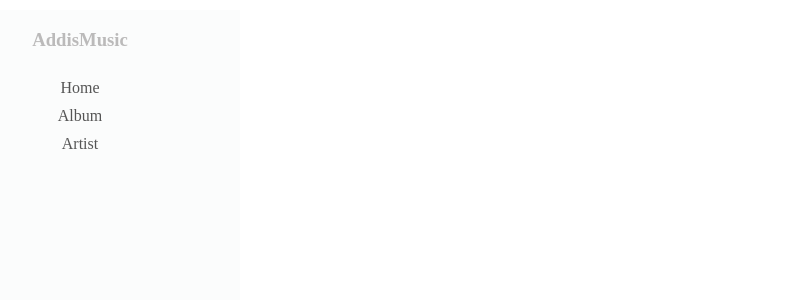
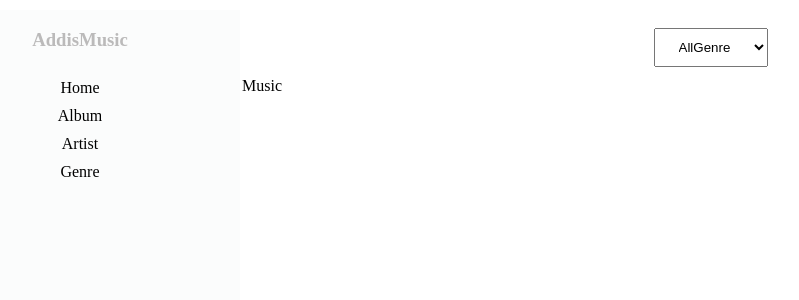
Before and after one commit to atsed27/Addis-Todo, a React (Create React App) app in the folder client/: page /genre in a window 1280 px wide. Shown: the top 300 px of the page, without its empty margins (88-887 px from the left). Built offline with nearby package versions, Linux system fonts and the light colour scheme.

Commit message:
gnere ui is done

```diff
--- a/client/src/App.tsx
+++ b/client/src/App.tsx
@@ -9,6 +9,7 @@ import Artist from './page/Artist';
 import AlbumDetail from './page/AlbumDetail';
 import ArtistDetail from './page/ArtistDetail';
 import AddSong from './page/AddSong';
+import Genre from './page/Genre';
 
 const Container = styled.div`
   display: grid;
@@ -38,14 +39,13 @@ const Wrapper4 = styled.div`
 function App() {
   return (
     <Container>
+      <BrowserRouter>
         <Wrapper>
           <SideBar />
         </Wrapper>
-
         <Wrapper2>
           <Wrapper3>
             <Wrapper4>
-            <BrowserRouter>
               {/** Mobile view */}
               <MobileMenu>
                 <NavBar />
@@ -59,12 +59,13 @@ function App() {
                   <Route path="/album/:id" element={<AlbumDetail />} />
                   <Route path="/artist/:id" element={<ArtistDetail />} />
                   <Route path="/new" element={<AddSong />} />
+                  <Route path="/genre" element={<Genre />} />
                 </Route>
               </Routes>
-            </BrowserRouter>
             </Wrapper4>
           </Wrapper3>
         </Wrapper2>
+      </BrowserRouter>
     </Container>
   );
 }
--- a/client/src/components/NavBar.tsx
+++ b/client/src/components/NavBar.tsx
@@ -32,7 +32,9 @@ function NavBar() {
           <Link to="/artist">Artist</Link>
         </Title>
         <Title>
-          <Link to="/gener">Gener</Link>
+          <Link style={{ textDecoration: 'none', color: 'black' }} to="/genre">
+            Genre
+          </Link>
         </Title>
       </Wrapper>
     </Container>
--- a/client/src/components/sideBar/SideBar.tsx
+++ b/client/src/components/sideBar/SideBar.tsx
@@ -1,5 +1,6 @@
 import React from 'react';
 import styled from '@emotion/styled';
+import { Link } from 'react-router-dom';
 
 const Container = styled.div`
   height: calc(100vh - 0px);
@@ -54,11 +55,37 @@ function SideBar() {
         <SideBarMenu>
           <SideBarTitle>AddisMusic</SideBarTitle>
           <SideBarList>
-            <SideBarListItem>Home</SideBarListItem>
+            <SideBarListItem>
+              <Link style={{ textDecoration: 'none', color: 'black' }} to="/">
+                Home
+              </Link>
+            </SideBarListItem>
 
-            <SideBarListItem>Album</SideBarListItem>
+            <SideBarListItem>
+              <Link
+                style={{ textDecoration: 'none', color: 'black' }}
+                to="/album"
+              >
+                Album
+              </Link>
+            </SideBarListItem>
 
-            <SideBarListItem>Artist</SideBarListItem>
+            <SideBarListItem>
+              <Link
+                style={{ textDecoration: 'none', color: 'black' }}
+                to="/artist"
+              >
+                Artist
+              </Link>
+            </SideBarListItem>
+            <SideBarListItem>
+              <Link
+                style={{ textDecoration: 'none', color: 'black' }}
+                to="/genre"
+              >
+                Genre
+              </Link>
+            </SideBarListItem>
           </SideBarList>
         </SideBarMenu>
       </Wrapper>
--- /dev/null
+++ b/client/src/page/Genre.tsx
@@ -0,0 +1,50 @@
+import styled from '@emotion/styled';
+import React, { useState } from 'react';
+
+const Container = styled.div`
+  margin-top: 20px;
+  @media only screen and (max-width: 600px) {
+    margin-top: 10px;
+  }
+`;
+
+const Wrapper = styled.div``;
+const Top = styled.div`
+  display: flex;
+  align-items: center;
+  justify-content: center;
+`;
+const Bottom = styled.div`
+  margin-top: 10px;
+`;
+const Select = styled.select`
+  padding: 10px 20px;
+  margin-right: 15px;
+  margin-left: 10px;
+  @media only screen and (max-width: 430px) {
+    margin: 10px 0px;
+  }
+`;
+const Option = styled.option``;
+function Genre() {
+  const [sort, setSort] = useState('AllGenre');
+  console.log(sort);
+  return (
+    <Container>
+      <Wrapper>
+        <Top>
+          <Select onChange={(e) => setSort(e.target.value)}>
+            <Option value="All">AllGenre</Option>
+            <Option value="rega">Rega</Option>
+            <Option value="pop">Pop</Option>
+            <Option value="bati">Bati</Option>
+            <Option value="sol">Sol</Option>
+          </Select>
+        </Top>
+        <Bottom>Music</Bottom>
+      </Wrapper>
+    </Container>
+  );
+}
+
+export default Genre;
```
Lines whose indentation alone changed are shown as unchanged.
